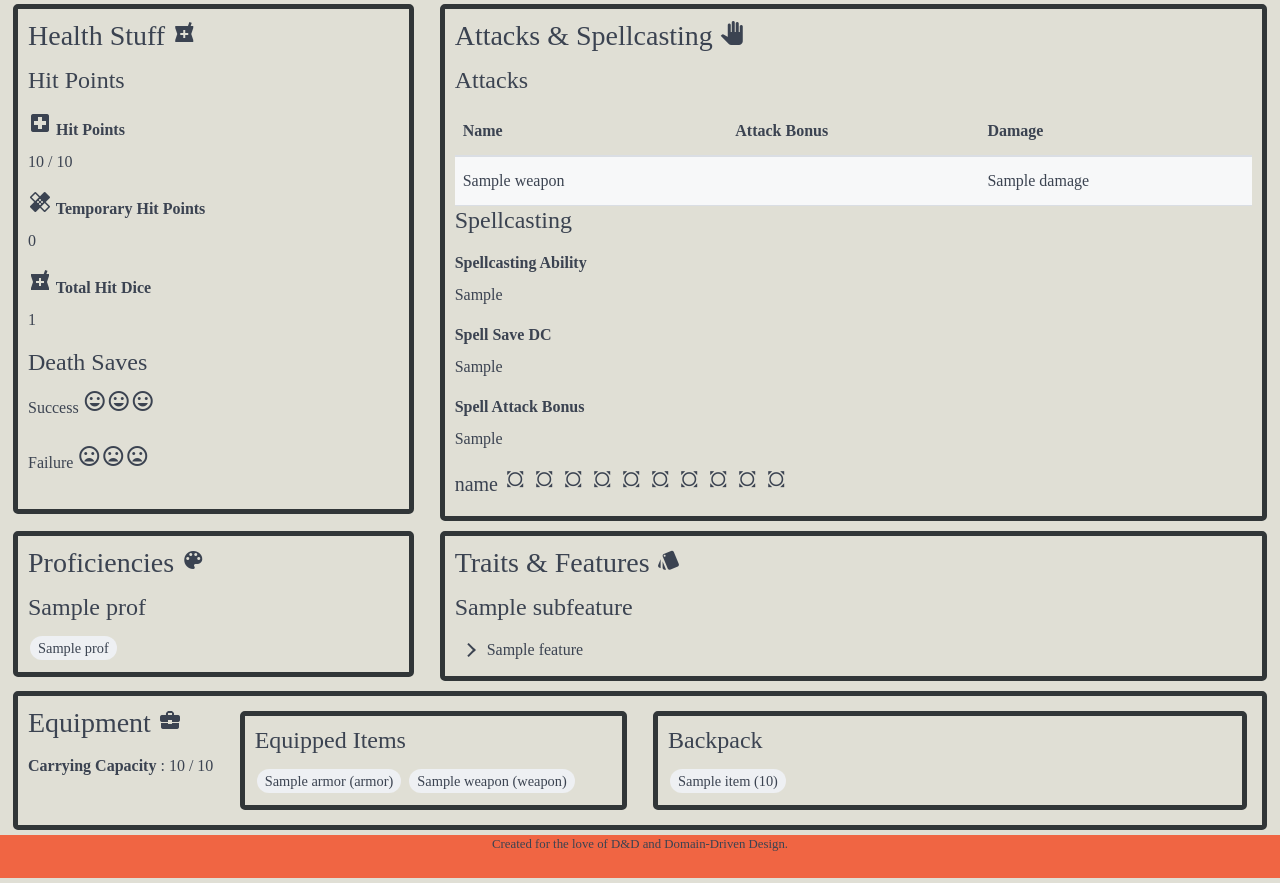
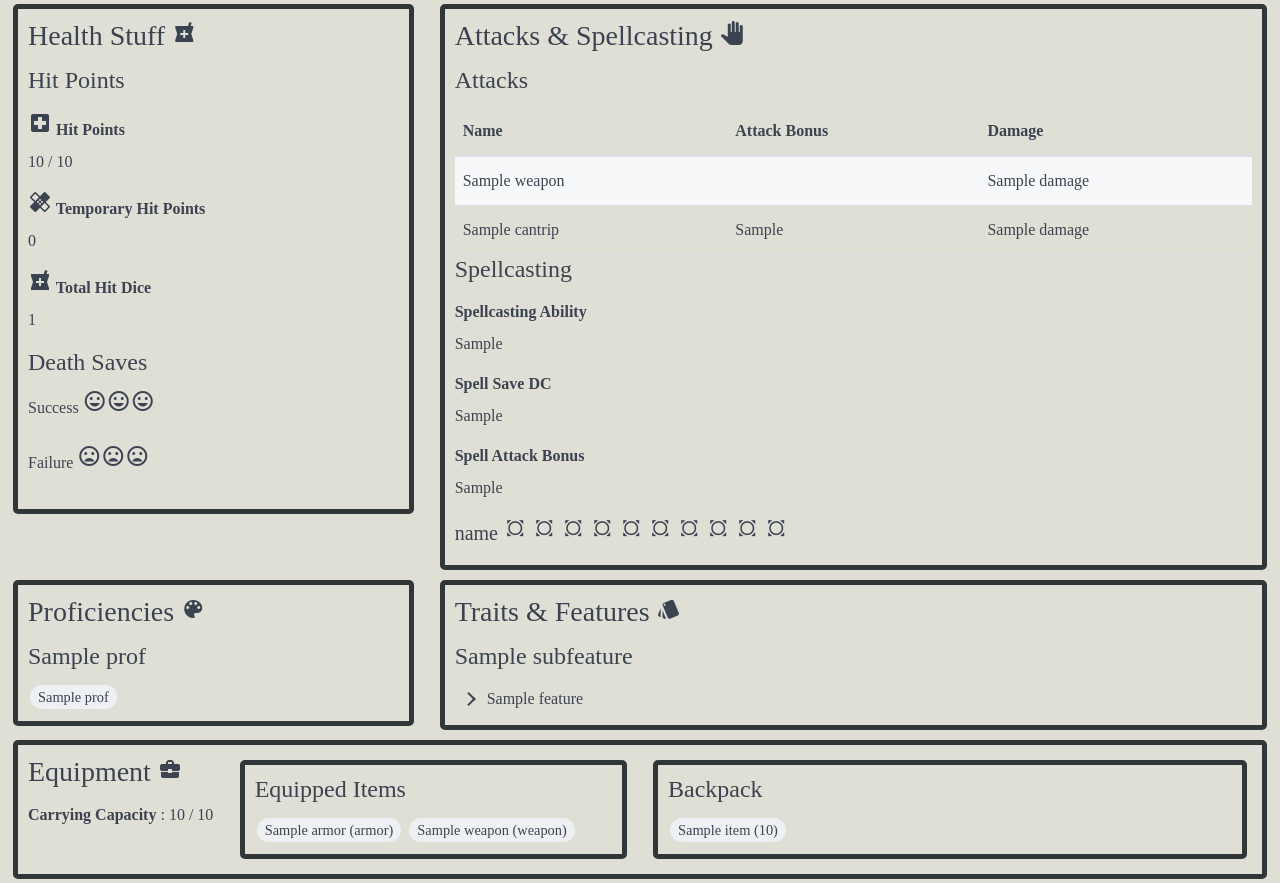
Before and after one commit to IceShirok/dnd-infinity, a Flask app: template templates/character_sheet.html in a window 1280 px wide. Shown: the part 426-1309 px from the top of the page. Run offline with Flask 2, Linux system fonts and the light colour scheme; the template is opened without the code that fills it: most values are stand-ins (such as "Sample title", 1, 10 or a date in 2020).

Commit message:
Add damaging cantrips to the attack table

```diff
--- a/templates/character_sheet.html
+++ b/templates/character_sheet.html
@@ -141,6 +141,13 @@
                         <td>{{ pc.calculate_weapon_bonuses()[weapon.name]['damage'] }}</td>
                     </tr>
                     {% endfor %}
+                    {% for cantrip in pc.calculate_damage_cantrips() %}
+                    <tr>
+                        <td>{{ cantrip }}</td>
+                        <td>{{ pc.calculate_damage_cantrips()[cantrip]['attack_bonus'] }}</td>
+                        <td>{{ pc.calculate_damage_cantrips()[cantrip]['damage'] }}</td>
+                    </tr>
+                    {% endfor %}
                 </tbody>
             </table>
 
```
Also changed, not shown: ddddd/entity/character/pc.py (+11 -0 lines).
